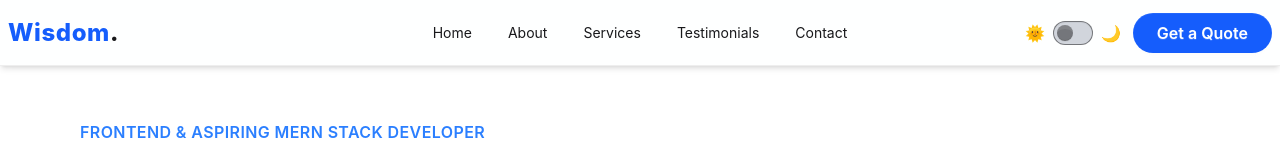
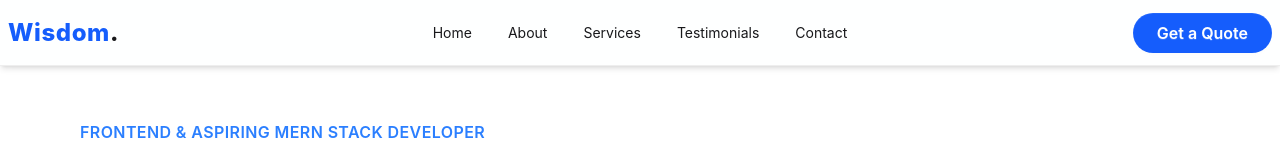
Before and after one commit to wisetech-max/Wisdom.com, a React (Vite) app: page / in a window 1280 px wide. Shown: the top 160 px of the page. Built offline with nearby package versions, Linux system fonts and the light colour scheme.

Commit message:
Updated navbar responsiveness for smaller screens

```diff
--- a/src/Components/NavBar.jsx
+++ b/src/Components/NavBar.jsx
@@ -53,7 +53,7 @@ function NavBar() {
                 <a href="#Contact">Contact</a>
               </li>
 
-              {/* THEME TOGGLE (MOBILE) */}
+              {/* THEME TOGGLE ONLY IN HAMBURGER */}
               <li className="mt-2">
                 <div className="flex items-center justify-between px-1">
                   <span className="flex items-center gap-2">
@@ -103,19 +103,7 @@ function NavBar() {
 
         {/* RIGHT */}
         <div className="navbar-end flex items-center gap-3">
-          {/* DESKTOP THEME TOGGLE */}
-          <label className="hidden lg:flex items-center cursor-pointer gap-2">
-            <span>🌞</span>
-            <input
-              type="checkbox"
-              className="toggle bg-gray-300 checked:bg-blue-600"
-              checked={theme === "dark"}
-              onChange={() => setTheme(theme === "light" ? "dark" : "light")}
-            />
-            <span>🌙</span>
-          </label>
-
-          {/* CTA BUTTON */}
+          {/* CTA BUTTON ONLY (NO THEME HERE ANYMORE) */}
           <a href="#Contact">
             <button className="btn rounded-full bg-blue-600 hover:bg-blue-700 text-white border-none px-3 sm:px-6 py-2 sm:py-3 text-sm sm:text-base whitespace-nowrap">
               Get a Quote
@@ -124,7 +112,7 @@ function NavBar() {
         </div>
       </div>
 
-      {/* spacer for fixed navbar */}
+      {/* spacer */}
       <div className="h-20"></div>
     </>
   );
```
